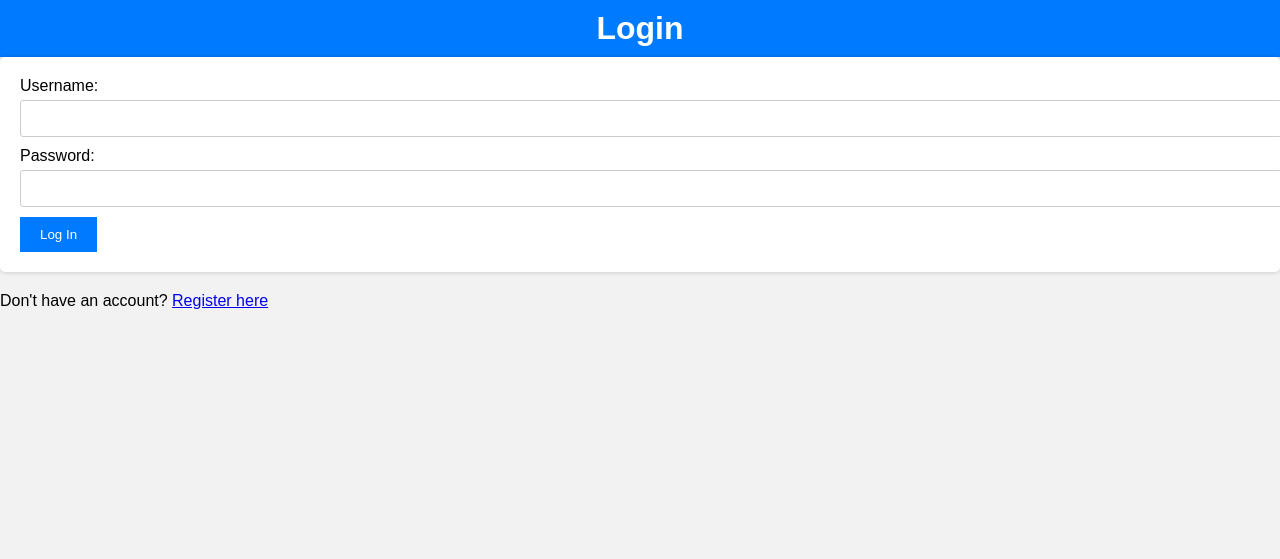
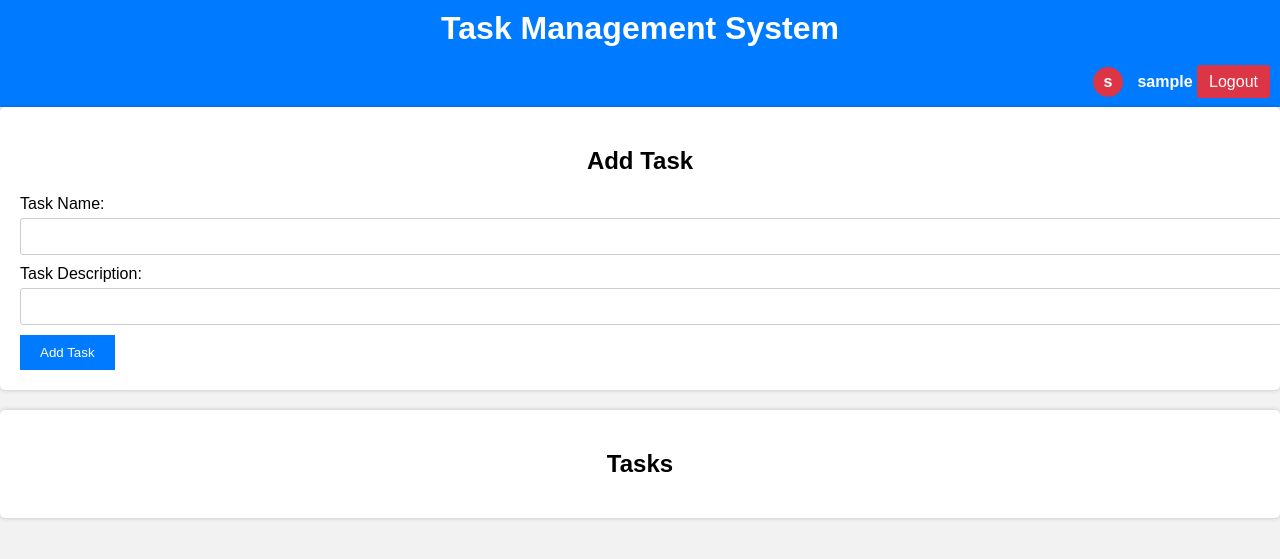
Before and after one commit to siddhant7701/Flask-Todo-list, a Flask app: page / in a window 1280 px wide. Shown: the top 559 px of the page. Run offline with Flask 3, Linux system fonts and the light colour scheme; the visitor is signed in with stand-in values (Sample User, id 1).

Commit message:
Update index.html

```diff
--- a/templates/index.html
+++ b/templates/index.html
@@ -3,21 +3,46 @@
 <head>
     <meta charset="UTF-8">
     <meta name="viewport" content="width=device-width, initial-scale=1.0">
-    <title>Login</title>
+    <title>Task Management System</title>
     <link rel="stylesheet" href="{{ url_for('static', filename='styles.css') }}">
 </head>
 <body>
-    <h1>Login</h1>
+    <h1>Task Management System</h1>
 
-    <form action="/login" method="POST" class="login">
-        <label for="username">Username:</label>
-        <input type="text" name="username" required><br>
-        <label for="password">Password:</label>
-        <input type="password" name="password" required><br>
-        <input type="submit" value="Log In">
+    <!-- Navbar with username and logout button -->
+    <div class="navbar">
+        {% if 'username' in session %}
+        <div class="user-circle">{{ session['username'][0] }}</div>
+        <span class="username">{{ session['username'] }}</span>
+        <a href="/logout" class="logout">Logout</a>
+        {% endif %}
+    </div>
+
+
+    <form action="/add_task" method="POST" class="tasks">
+        <h2>Add Task</h2>
+        <label for="task_name">Task Name:</label>
+        <input type="text" name="task_name" required><br>
+        <label for="task_description">Task Description:</label>
+        <input type="text" name="task_description" required><br>
+        <input type="submit" value="Add Task">
     </form>
 
-    <!-- Add a link to the registration page -->
-    <p>Don't have an account? <a href="/register">Register here</a></p>
+    <form action="/mark_completed" method="POST">
+        <h2>Tasks</h2>
+        <ul>
+            {% for task in tasks %}
+            <li>
+                <input type="checkbox" name="task_name" value="{{ task.name }}" {% if task.completed %}checked{% endif %}>
+                {{ task.name }} - {{ task.description }} ({{ "Completed" if task.completed else "Not Completed" }})
+                {% if not task.completed %}
+                <form action="/mark_completed" method="POST">
+                    <input type="submit" value="Mark Completed">
+                </form>
+                {% endif %}
+            </li>
+            {% endfor %}
+        </ul>
+    </form>
 </body>
 </html>
```
